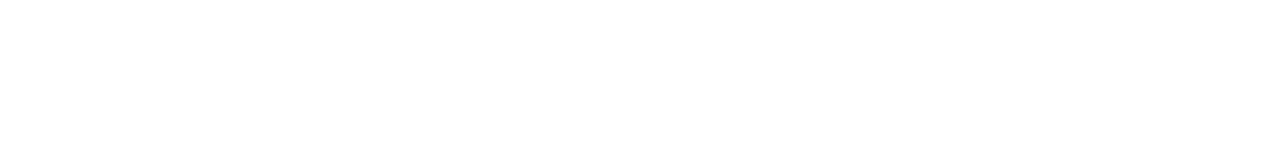
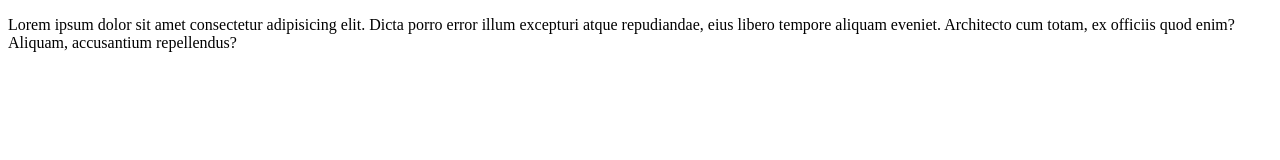
Before and after one commit to AndresNS/pruebas-git, a plain HTML site: page index.html in a window 1280 px wide. Drawn offline with Linux system fonts and the light colour scheme.

Commit message:
se agrega parrafo lorem ipsum

```diff
--- a/index.html
+++ b/index.html
@@ -6,5 +6,12 @@
     <meta name="viewport" content="width=device-width, initial-scale=1.0" />
     <title>Document</title>
   </head>
-  <body></body>
+  <body>
+    <p>
+      Lorem ipsum dolor sit amet consectetur adipisicing elit. Dicta porro error
+      illum excepturi atque repudiandae, eius libero tempore aliquam eveniet.
+      Architecto cum totam, ex officiis quod enim? Aliquam, accusantium
+      repellendus?
+    </p>
+  </body>
 </html>
```
